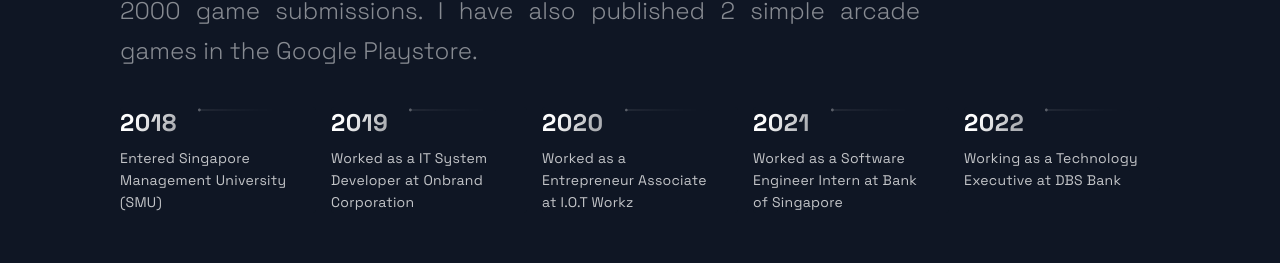
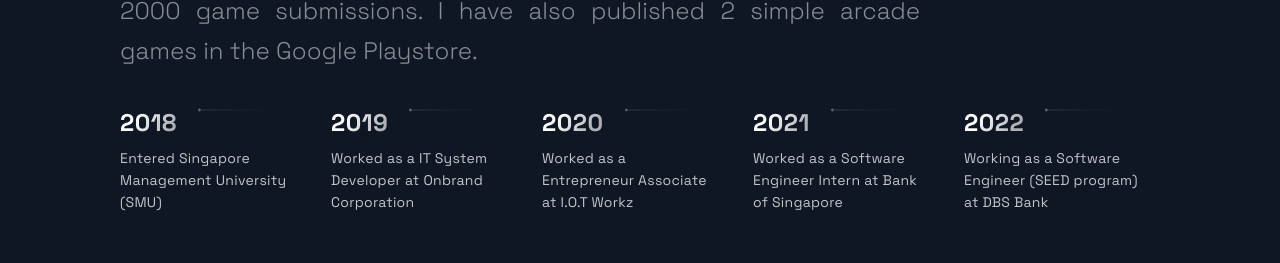
Before and after one commit to Gladwinnnn/Portfolio, a Next.js app: page / in a window 1280 px wide. Shown: the part 3328-3591 px from the top of the page. Built offline with nearby package versions, Linux system fonts and the light colour scheme.

Commit message:
Update constants.js

```diff
--- a/src/constants/constants.js
+++ b/src/constants/constants.js
@@ -42,5 +42,5 @@
   { year: 2019, text: 'Worked as a IT System Developer at Onbrand Corporation', },
   { year: 2020, text: 'Worked as a Entrepreneur Associate at I.O.T Workz', },
   { year: 2021, text: 'Worked as a Software Engineer Intern at Bank of Singapore', },
-  { year: 2022, text: 'Working as a Technology Executive at DBS Bank', },
+  { year: 2022, text: 'Working as a Software Engineer (SEED program) at DBS Bank', },
 ];
```
